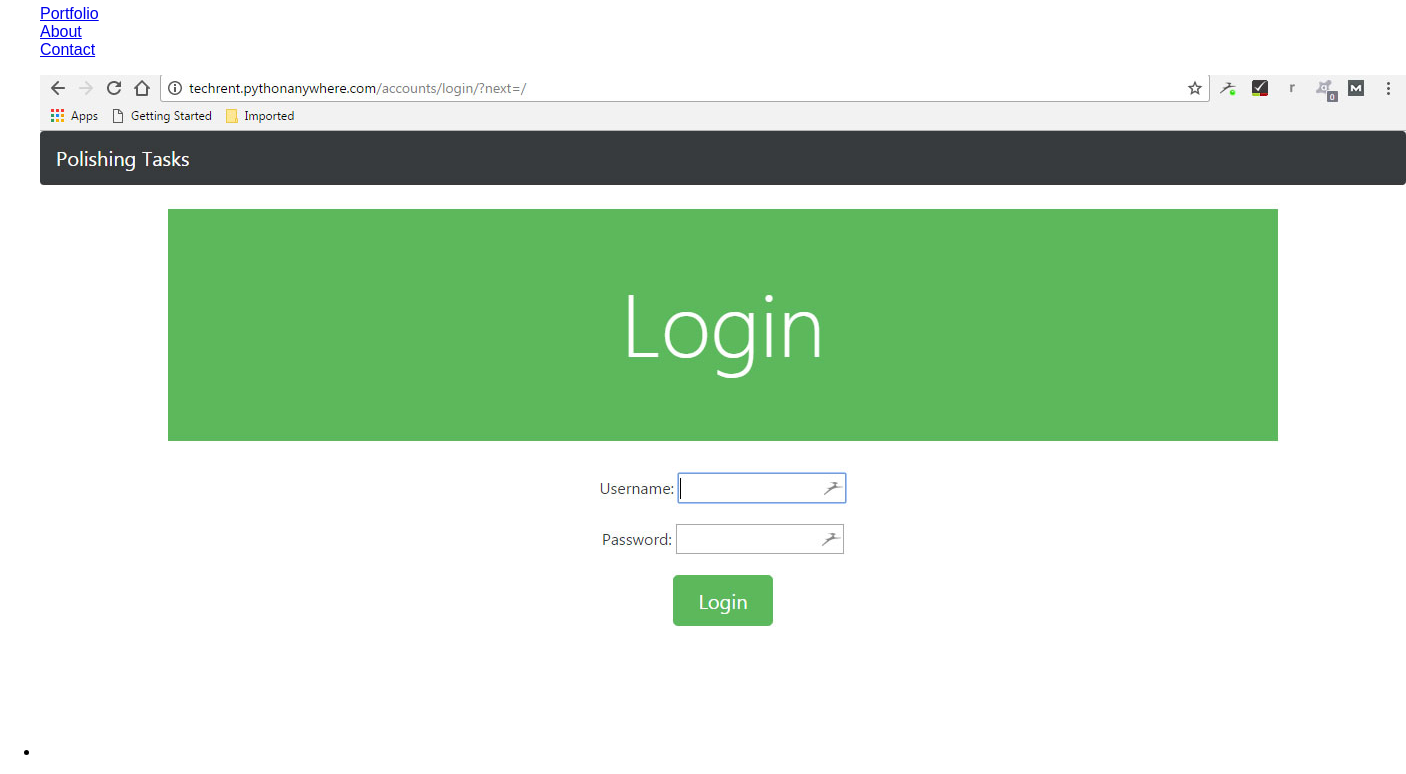
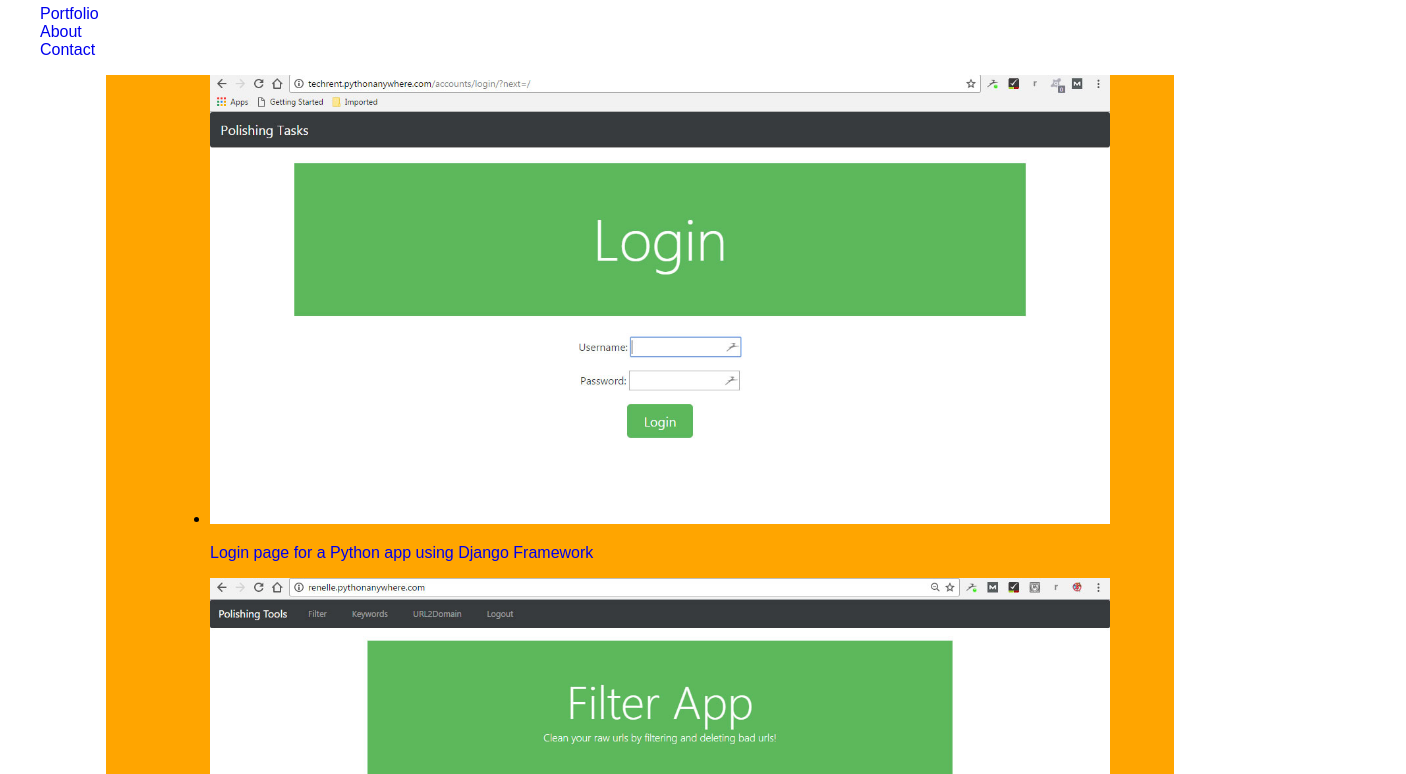
Before and after one commit to TechRenT/techrent.github.io, a plain HTML site: page index.html in a window 1280 px wide. Shown: the part 123-897 px from the top of the page, 1406 px wide, since content can reach past the window. Drawn offline with Linux system fonts and the light colour scheme.

Commit message:
center the wrapper

```diff
--- /dev/null
+++ b/css/main.css
@@ -0,0 +1,14 @@
+a {
+  text-decoration: none;
+}
+
+#wrapper {
+  max-width: 940px;
+  margin: 0 auto;
+  padding: 0 5%;
+  background: orange;
+}
+
+#gallery img {
+  width: 100%;
+}
--- a/index.html
+++ b/index.html
@@ -4,6 +4,7 @@
     <meta charset="utf-8">
     <title>Renelle Tigue | Web Developer</title>
     <link rel="stylesheet" href="css/normalize.css">
+    <link rel="stylesheet" href="css/main.css">
   </head>
   <body>
     <header>
@@ -19,8 +20,9 @@
         </ul>
       </nav>
     </header>
+    <div id="wrapper">
       <section>
-      <ul>
+        <ul id="gallery">
           <li>
             <a href="img/login.jpg">
               <img src="img/login.jpg" alt="Log-in Page">
@@ -58,5 +60,6 @@
         <a href="https://twitter.com/Tech_RenT"><img src="img/facebook-wrap.png" alt="Facebook Logo"></a>
         <p>&copy; 2017 Renelle Tigue</p>
       </footer>
+    </div>
   </body>
 </html>
```
Lines whose indentation alone changed are shown as unchanged.
